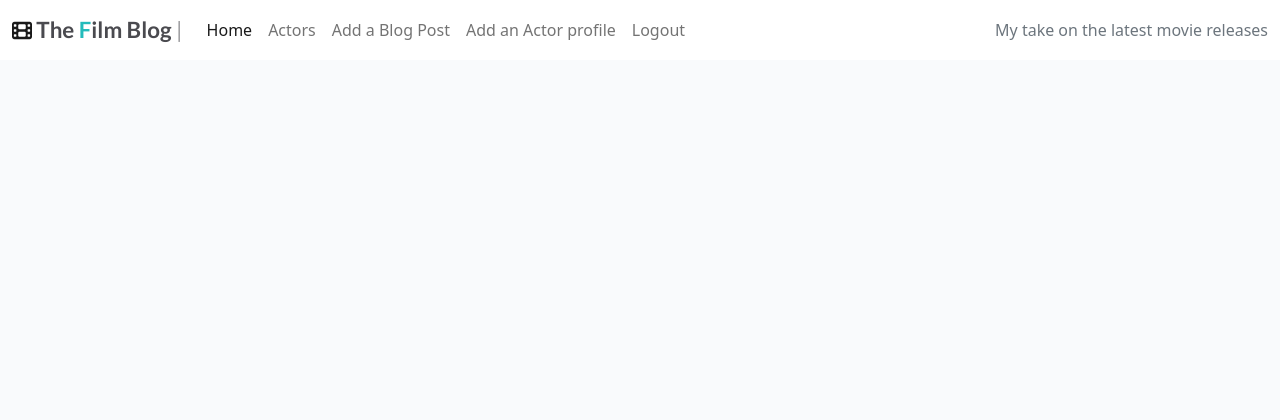
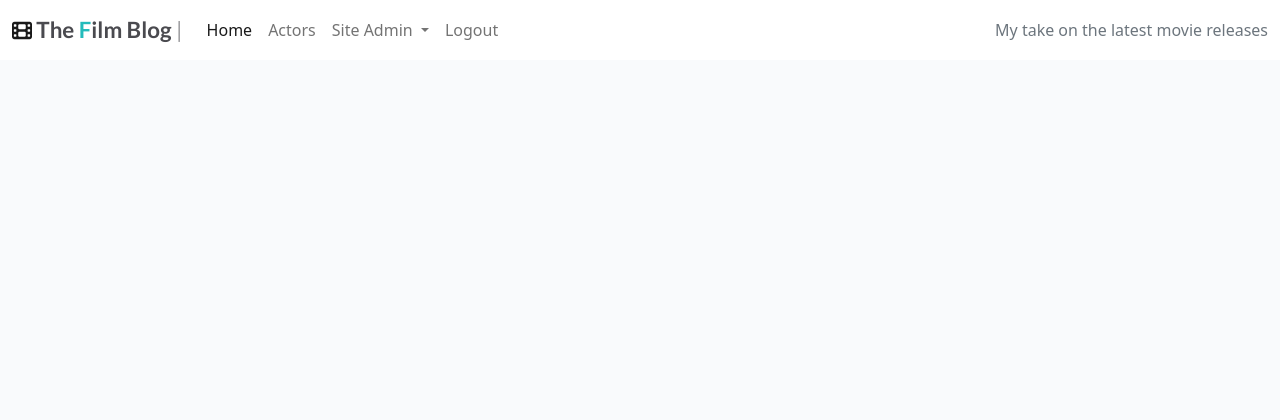
Before and after one commit to Christo107/MyFilmBlog, a Django app: page /actor_list/ in a window 1280 px wide. Shown: the top 420 px of the page. Run offline with Django 3.2, Linux system fonts and the light colour scheme; the visitor is signed in with stand-in values (Sample User, id 1); data that the repository does not hold is empty; some libraries are stand-ins or nearby versions.

Commit message:
Add site admin dropdown list to navbar for cleaner layout

```diff
--- a/static/css/style.css
+++ b/static/css/style.css
@@ -272,6 +272,10 @@ textarea {
     width:50%;
 }
 
+.dropdown-menu {
+    min-width: 12rem;
+}
+
 @media screen and (max-width: 767.98px) {
 
     .masthead-image:after {
--- a/templates/base.html
+++ b/templates/base.html
@@ -42,12 +42,25 @@
                         <a class="nav-link" href="{% url 'actor_list' %}">Actors</a>
                     </li>
                     {% if user.is_superuser %}
-                    <li class="nav-item">
+                    <li class="nav-item dropdown">
+                        <a class="nav-link dropdown-toggle" href="#" role="button" data-bs-toggle="dropdown" aria-expanded="false">
+                          Site Admin
+                        </a>
+                        <ul class="dropdown-menu">
+                            <li class="nav-item">
+                                <a class="nav-link" href="{% url 'add_blog_post' %}">Add a Blog Post</a>
+                            </li>
+                            <li class="nav-item">
+                                <a class="nav-link" href="{% url 'add_actor' %}">Add an Actor profile</a>
+                            </li>
+                        </ul>
+                      </li>
+                    <!-- <li class="nav-item">
                         <a class="nav-link" href="{% url 'add_blog_post' %}">Add a Blog Post</a>
                     </li>
                     <li class="nav-item">
                         <a class="nav-link" href="{% url 'add_actor' %}">Add an Actor profile</a>
-                    </li>
+                    </li> -->
                     {% endif %}
                     {% if user.is_authenticated %}
                     <li class="nav-item">
```
